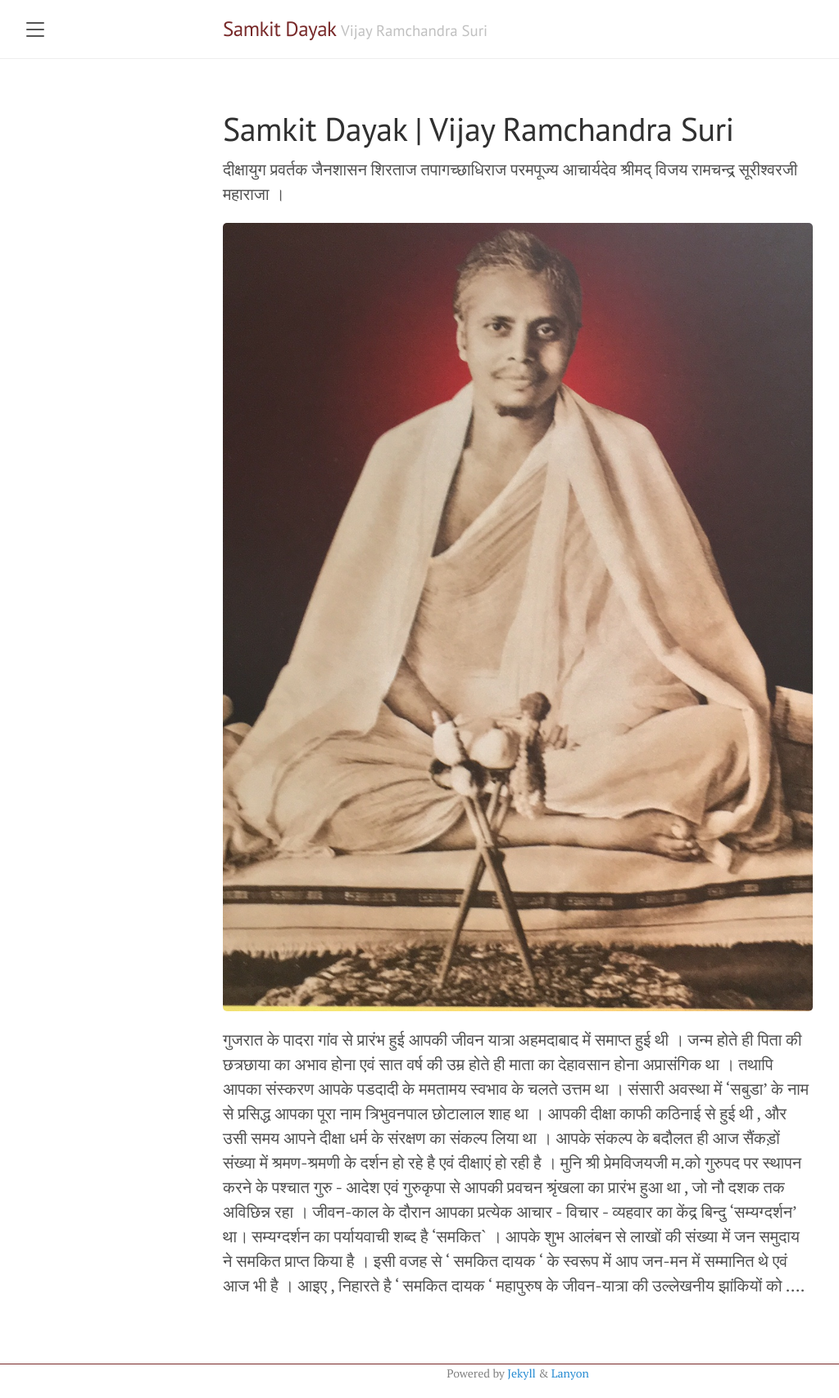
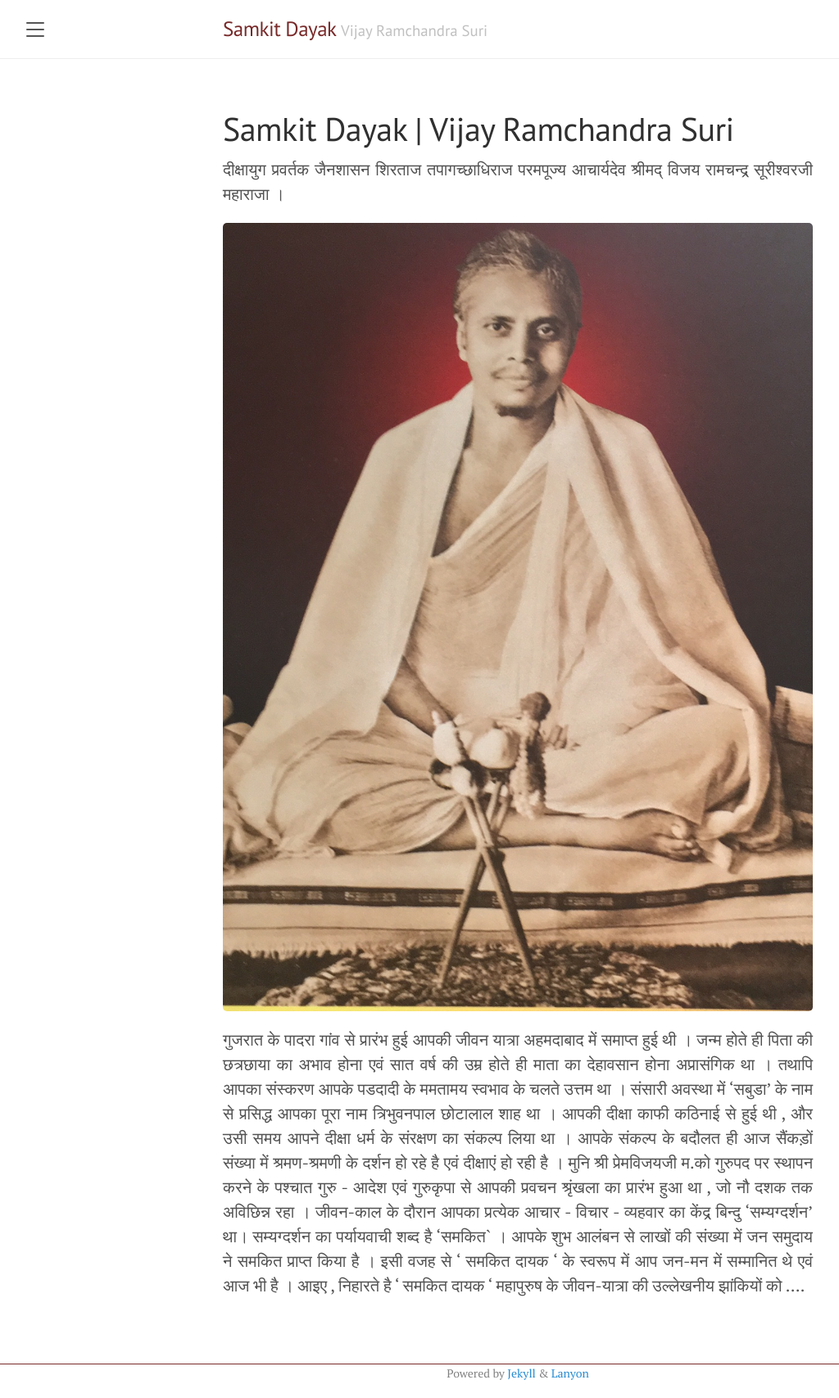
Before and after one commit to Sonam09/samkit-dayak, a Jekyll site: the page built from index.md, in a window 1280 px wide. Shown: the whole page at 82% size, without its empty margins (8-1032 px from the left). Built offline with Jekyll 4.4.1, drawn with Linux system fonts in a browser that asks for light colours; the list of posts is cut into pages by our own code.

Commit message:
Justify text

```diff
--- a/public/css/lanyon.css
+++ b/public/css/lanyon.css
@@ -307,6 +307,11 @@ a.sidebar-nav-item:focus {
   margin-bottom: 4em;
 }
 
+.page p,
+.post p {
+  text-align: justify;
+}
+
 /* Blog post or page title */
 .page-title,
 .post-title,
```
